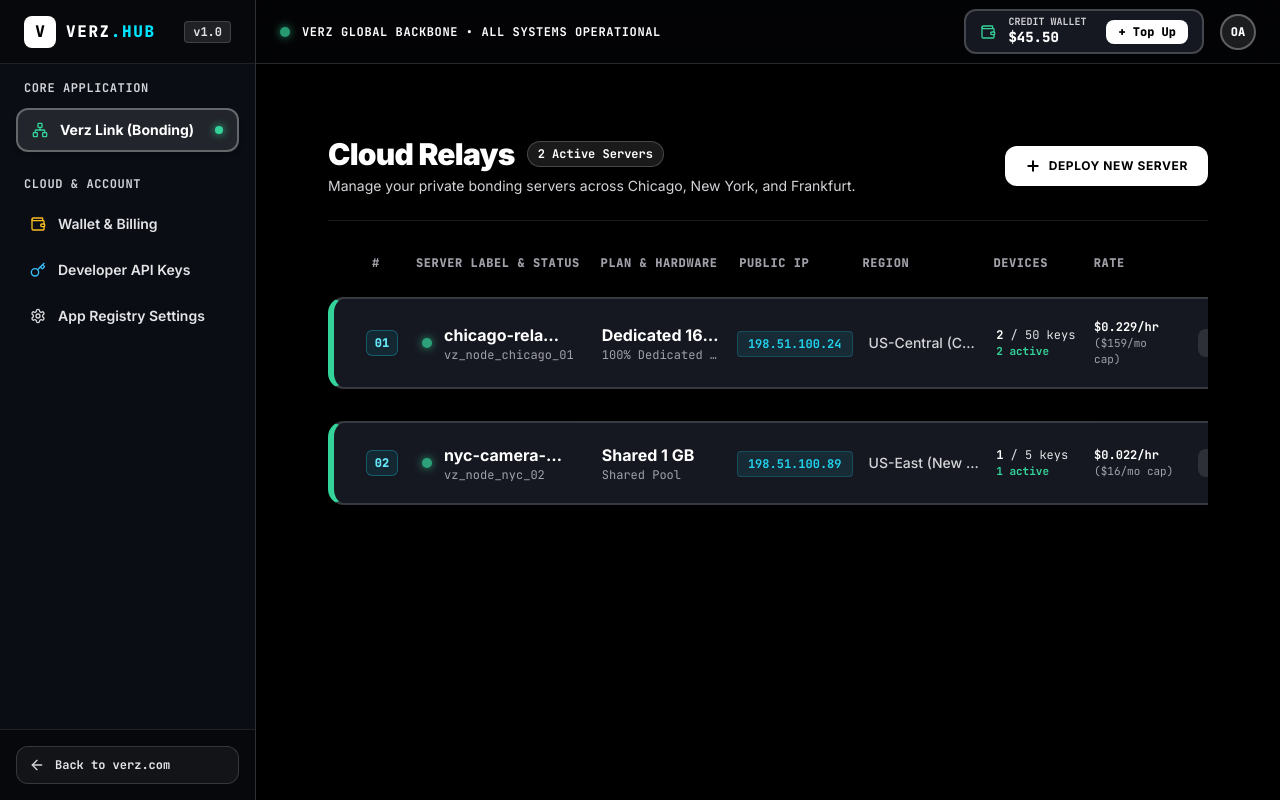
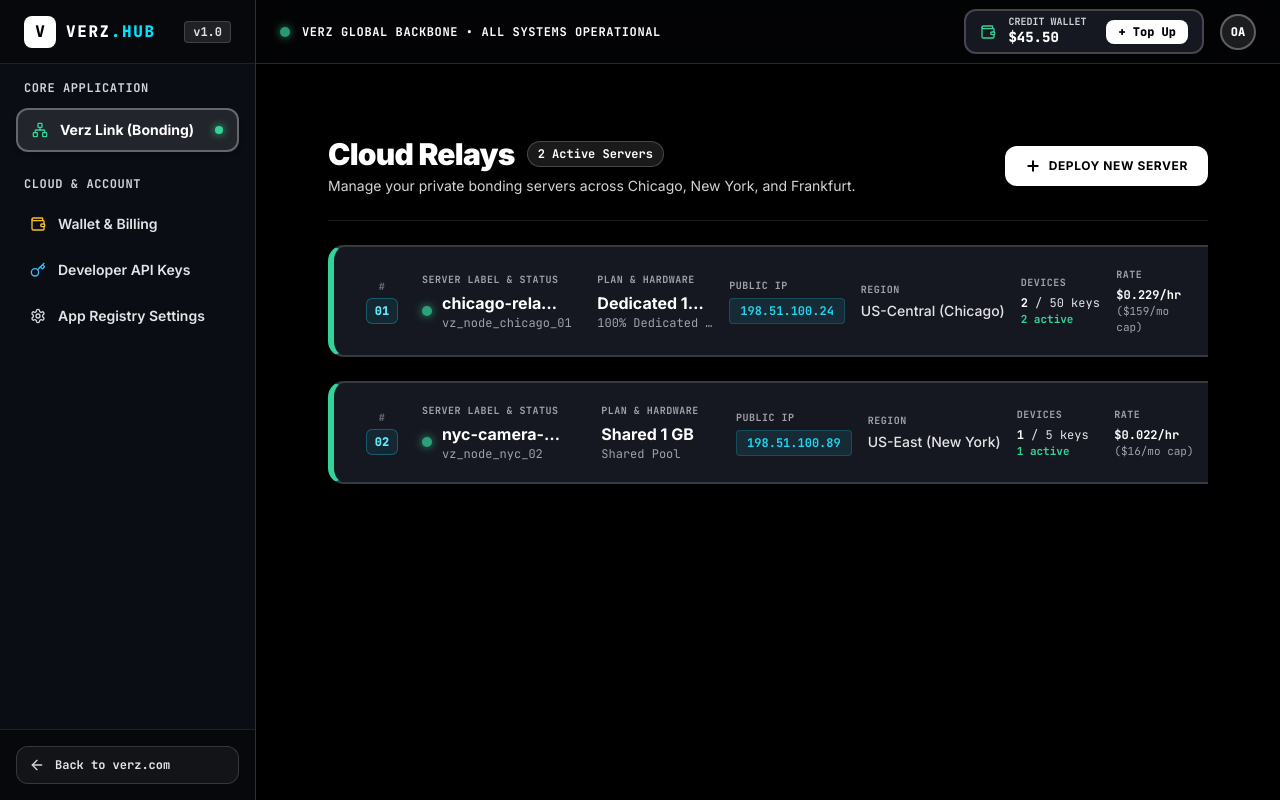
Before and after one commit to omaralabed/VERZ, a Next.js app: page /hub in a window 1280 px wide. Built offline with nearby package versions, Linux system fonts and the light colour scheme.

Commit message:
feat: embed column labels directly inside each floating server card

```diff
--- a/src/app/hub/page.tsx
+++ b/src/app/hub/page.tsx
@@ -915,24 +915,10 @@ export default function HubDashboard() {
                 </button>
               </div>
             ) : (
-              /* Cloud Instances Fleet Spaced Floating Cards */
+              /* Cloud Instances Fleet Spaced Floating Cards with Integrated Labels */
               <div className="space-y-3">
                 <div className="overflow-x-auto pb-4">
-                  <div className="min-w-[1020px] space-y-4">
-                    {/* Header Columns Alignment Bar */}
-                    <div className="grid grid-cols-[48px_2.2fr_1.6fr_1.4fr_1.5fr_1.1fr_1.1fr_130px] items-center gap-4 px-6 py-2.5 text-xs font-mono font-black uppercase tracking-wider text-zinc-400">
-                      <div className="text-center">#</div>
-                      <div>Server Label & Status</div>
-                      <div>Plan & Hardware</div>
-                      <div>Public IP</div>
-                      <div>Region</div>
-                      <div>Devices</div>
-                      <div>Rate</div>
-                      <div className="text-right">Actions</div>
-                    </div>
-
-                    {/* Spaced Floating Cards List */}
-                    <div className="space-y-8">
+                  <div className="min-w-[1040px] space-y-6">
                     {nodes.map((node, index) => {
                       const activeDevCount = node.devices.filter((d) => d.status === "connected").length;
                       const rowNumber = String(index + 1).padStart(2, "0");
@@ -946,14 +932,19 @@ export default function HubDashboard() {
                           className="grid grid-cols-[48px_2.2fr_1.6fr_1.4fr_1.5fr_1.1fr_1.1fr_130px] items-center gap-4 px-6 py-5 rounded-2xl bg-surface-100 hover:bg-[#181D2A] border-2 border-white/15 hover:border-cyan-400/50 border-l-[6px] border-l-emerald-400 transition-all shadow-lg hover:shadow-[0_12px_36px_rgba(0,229,255,0.1)] group cursor-pointer"
                         >
                           {/* 1. Number Badge */}
+                          <div>
+                            <span className="text-[10px] uppercase font-mono font-bold tracking-wider text-zinc-500 block mb-1 text-center">#</span>
                             <div className="flex items-center justify-center">
                               <span className="font-mono text-xs font-black text-cyan-300 bg-cyan-500/10 border border-cyan-400/30 px-2 py-1 rounded-md shadow-sm group-hover:bg-cyan-400 group-hover:text-black transition-colors">
                                 {rowNumber}
                               </span>
                             </div>
+                          </div>
 
                           {/* 2. Server Label & Status */}
-                          <div className="flex items-center gap-3 min-w-0">
+                          <div className="min-w-0">
+                            <span className="text-[10px] uppercase font-mono font-bold tracking-wider text-zinc-400 block mb-1">Server Label & Status</span>
+                            <div className="flex items-center gap-2.5 min-w-0">
                               <span className="h-2.5 w-2.5 rounded-full bg-emerald-400 shadow-[0_0_8px_#34d399] animate-pulse shrink-0" />
                               <div className="min-w-0">
                                 <div className="font-bold text-white group-hover:text-cyan-400 transition-colors flex items-center gap-1.5 truncate">
@@ -963,9 +954,11 @@ export default function HubDashboard() {
                                 <span className="font-mono text-xs text-zinc-400 truncate block">{node.id}</span>
                               </div>
                             </div>
+                          </div>
 
                           {/* 3. Plan & Hardware */}
                           <div className="min-w-0">
+                            <span className="text-[10px] uppercase font-mono font-bold tracking-wider text-zinc-400 block mb-1">Plan & Hardware</span>
                             <span className="font-bold text-white block truncate">{node.planName}</span>
                             <span className="text-xs text-zinc-400 font-mono block truncate">
                               {node.category === "dedicated" ? "100% Dedicated CPU" : "Shared Pool"}
@@ -974,18 +967,23 @@ export default function HubDashboard() {
 
                           {/* 4. Public IP */}
                           <div>
+                            <span className="text-[10px] uppercase font-mono font-bold tracking-wider text-zinc-400 block mb-1">Public IP</span>
                             <span className="font-mono font-bold text-cyan-400 bg-cyan-400/10 border border-cyan-400/20 px-2.5 py-1 rounded text-xs inline-block">
                               {node.ipAddress}
                             </span>
                           </div>
 
                           {/* 5. Region */}
-                          <div className="text-zinc-300 font-medium truncate text-sm">
+                          <div>
+                            <span className="text-[10px] uppercase font-mono font-bold tracking-wider text-zinc-400 block mb-1">Region</span>
+                            <div className="text-zinc-200 font-medium truncate text-sm">
                               {node.region}
+                            </div>
                           </div>
 
                           {/* 6. Devices */}
                           <div className="font-mono text-xs">
+                            <span className="text-[10px] uppercase font-mono font-bold tracking-wider text-zinc-400 block mb-1">Devices</span>
                             <span className="text-zinc-200 block">
                               <strong className="text-white">{node.devices.length}</strong> / {node.maxDevices} keys
                             </span>
@@ -996,12 +994,14 @@ export default function HubDashboard() {
 
                           {/* 7. Rate */}
                           <div className="font-mono text-xs">
+                            <span className="text-[10px] uppercase font-mono font-bold tracking-wider text-zinc-400 block mb-1">Rate</span>
                             <span className="text-white font-bold block">${node.hourlyPrice.toFixed(3)}/hr</span>
                             <span className="block text-zinc-400 text-[11px]">(${node.monthlyPrice}/mo cap)</span>
                           </div>
 
                           {/* 8. Actions */}
                           <div className="text-right" onClick={(e) => e.stopPropagation()}>
+                            <span className="text-[10px] uppercase font-mono font-bold tracking-wider text-zinc-400 block mb-1">Actions</span>
                             <div className="flex items-center justify-end gap-2">
                               <button
                                 onClick={() => {
@@ -1024,7 +1024,6 @@ export default function HubDashboard() {
                         </div>
                       );
                     })}
-                    </div>
                   </div>
                 </div>
               </div>
```
Lines whose indentation alone changed are shown as unchanged.
